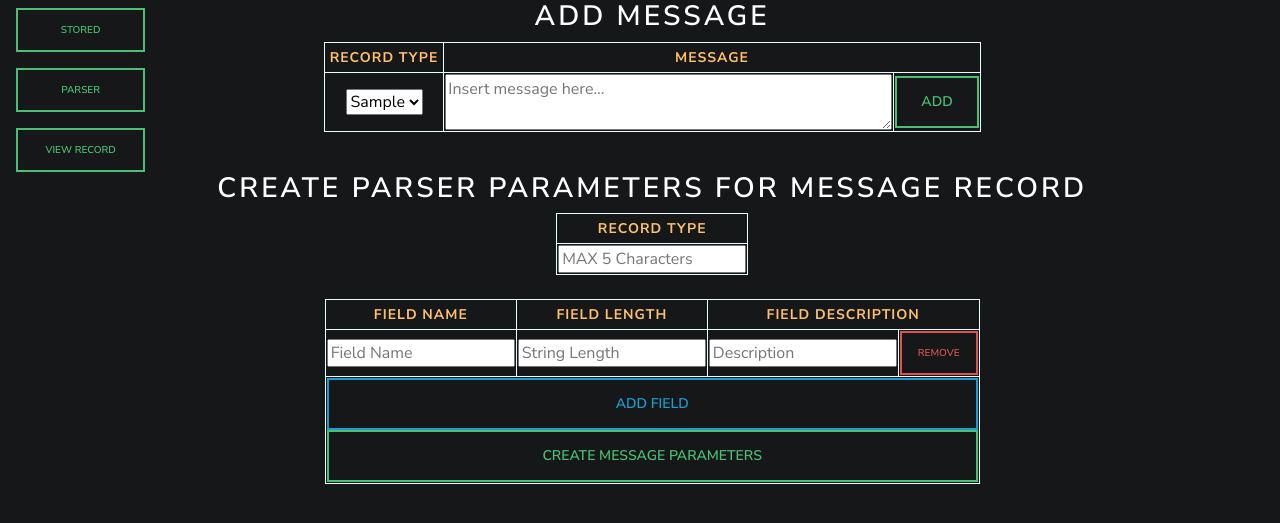
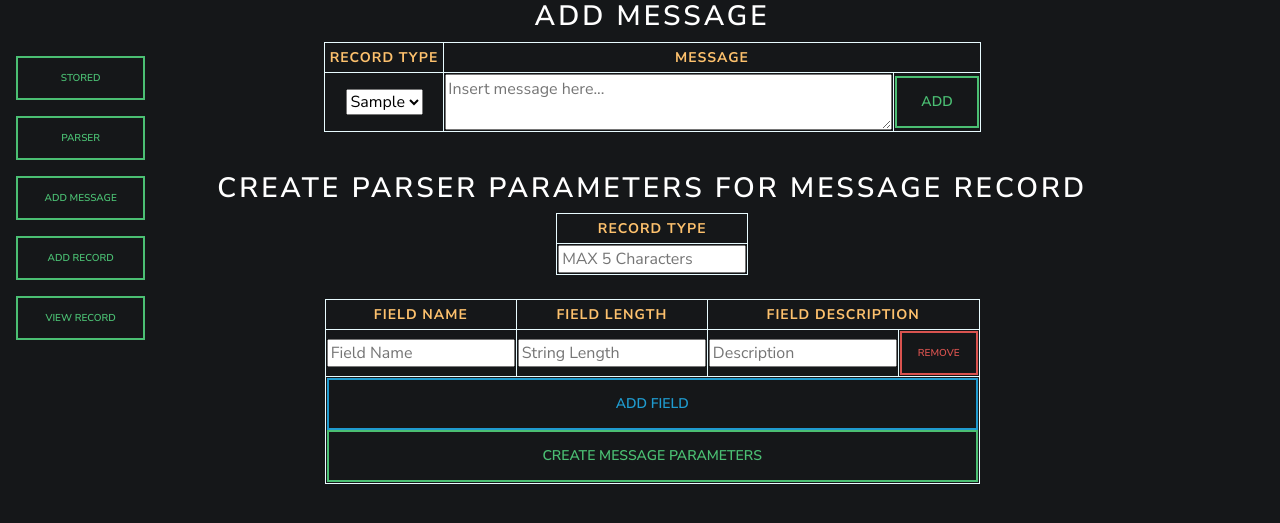
Before and after one commit to icefireturtle/legendparse, a Flask app: page /parser in a window 1280 px wide. Shown: the top 523 px of the page. Run offline with Flask 3, Linux system fonts and the light colour scheme; tables that the repository leaves empty hold one stand-in row (values such as "Sample post"); some libraries are stand-ins or nearby versions.

Commit message:
spaced out nav for time being with testing and updated parser to require record type in form since test failed with adding blank record that connot be deleted through the app

```diff
--- a/legendparse/templates/nav.html
+++ b/legendparse/templates/nav.html
@@ -1,5 +1,6 @@
 <nav>
     <ul class="nav flex-column nav-pills">
+        <li><br /><br /></li>
         <li class="nav-item">
             <a class="nav-link" href="/"><button class="btn btn-outline-success btn-sm">Stored</button></a>
         </li>
@@ -7,6 +8,12 @@
             <a class="nav-link" href="/parser"><button class="btn btn-outline-success btn-sm">Parser</button></a>
         </li>
         <li class="nav-item">
+            <a class="nav-link" href="/parser"><button class="btn btn-outline-success btn-sm">Add Message</button></a>
+        </li>
+        <li class="nav-item">
+            <a class="nav-link" href="/parser"><button class="btn btn-outline-success btn-sm">Add Record</button></a>
+        </li>
+        <li class="nav-item">
             <a class="nav-link" href="/view_record"><button class="btn btn-outline-success btn-sm">View Record</button></a>
         </li>
     </ul>
--- a/legendparse/templates/parser.html
+++ b/legendparse/templates/parser.html
@@ -46,7 +46,7 @@
                             </thead>
                             <tbody>
                                 <tr>
-                                    <td><input type="text" name="recordType" placeholder="MAX 5 Characters" maxlength="5"></td>
+                                    <td><input type="text" name="recordType" placeholder="MAX 5 Characters" maxlength="5" required></td>
                                 </tr>
                             </tbody>
                         </table>
```
